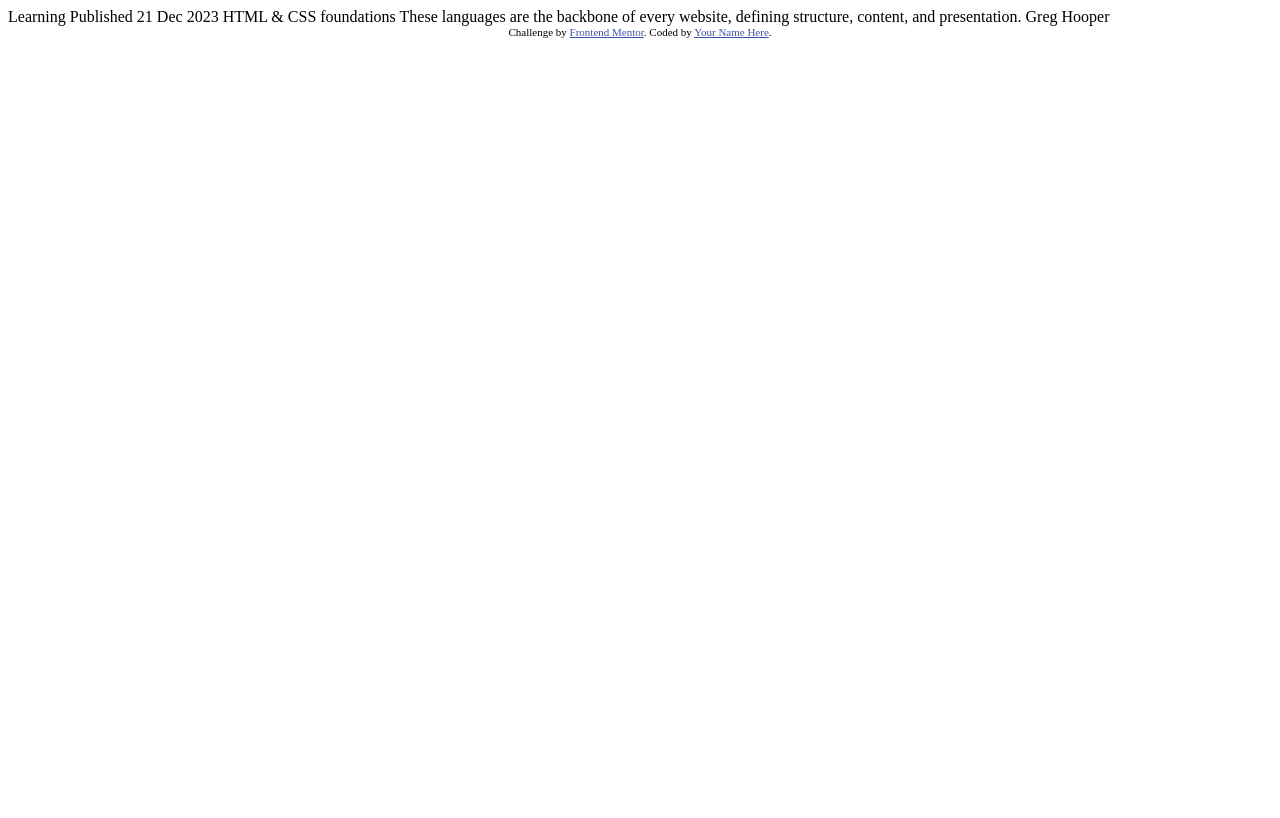
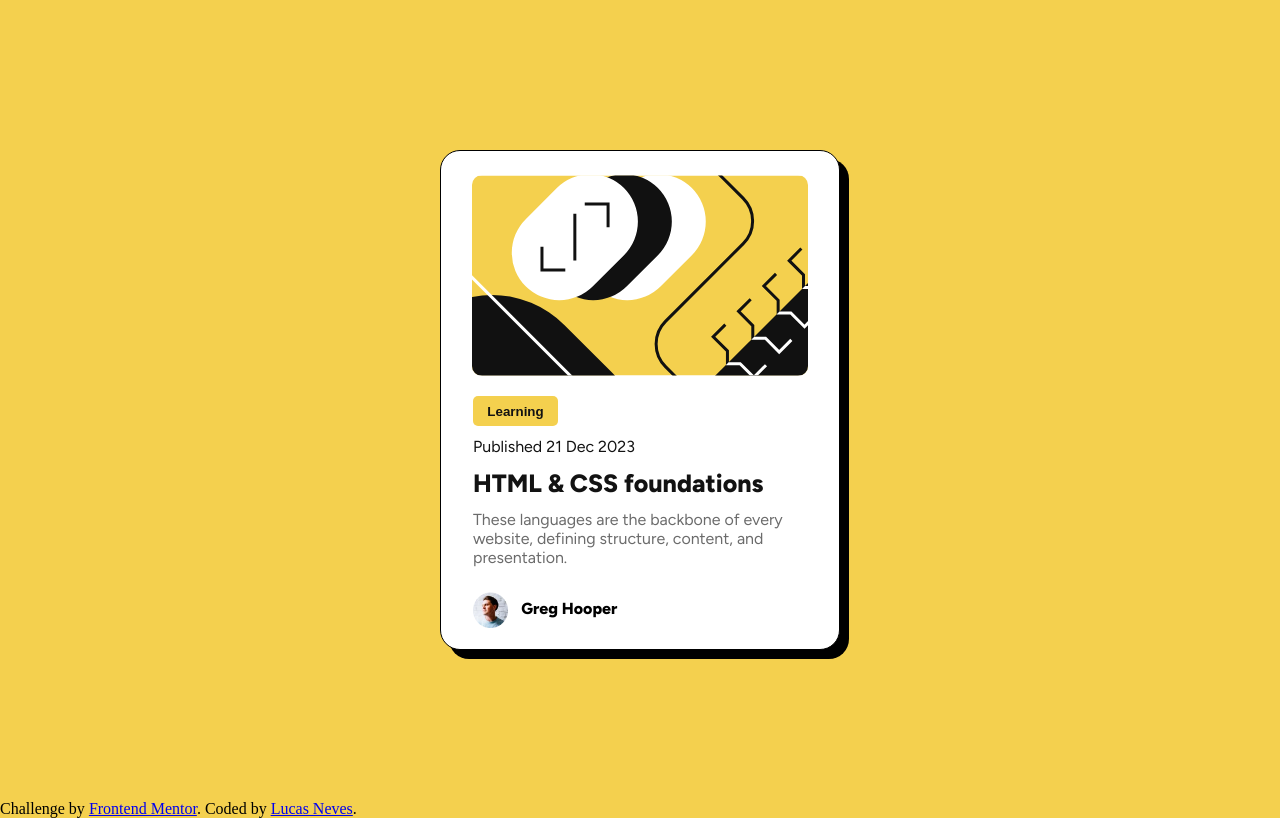
Before and after one commit to lucasnevesquintao/projetos-praticos-frontend-basico, a plain HTML site: page blog-preview-card/index.html in a window 1280 px wide. Drawn offline with Linux system fonts and the light colour scheme.

Commit message:
missão dada missão cumprida, receba!

```diff
--- a/blog-preview-card/index.html
+++ b/blog-preview-card/index.html
@@ -1,34 +1,45 @@
 <!DOCTYPE html>
 <html lang="en">
 <head>
+
   <meta charset="UTF-8">
   <meta name="viewport" content="width=device-width, initial-scale=1.0"> <!-- displays site properly based on user's device -->
-
   <link rel="icon" type="image/png" sizes="32x32" href="./assets/images/favicon-32x32.png">
-
+  <link rel="stylesheet" href="styles/style.css" media="all">
+  <link rel="stylesheet" href="styles/media-query.css" media="screen">
   <title>Frontend Mentor | Blog preview card</title>
 
-  <!-- Feel free to remove these styles or customise in your own stylesheet 👍 -->
-  <style>
-    .attribution { font-size: 11px; text-align: center; }
-    .attribution a { color: hsl(228, 45%, 44%); }
-  </style>
 </head>
 <body>
+<main>
+  <div class="container">
 
-  Learning
+    <div class="imagem">
+      <img src="assets/images/illustration-article.svg" alt="imagem de decoração">
+    </div>
 
-  Published 21 Dec 2023
+    <div class="paygemeuamor">
+      <button>Learning</button>
+      <p class="p1">Published 21 Dec 2023</p>
+    </div>
 
-  HTML & CSS foundations
+    <div class="heynmylove">
+      <h1>HTML & CSS foundations</h1>
+      <p class="p2">These languages are the backbone of every website, defining structure, content, and presentation.</p>
+    </div>
 
-  These languages are the backbone of every website, defining structure, content, and presentation.
+    <div class="granfinale">
+      <img class="greg" src="assets/images/image-avatar.webp" alt="imagem do Greg">
+      <p class="p3">Greg Hooper</p>
+    </div>
 
-  Greg Hooper
+  </div>
+</main>
 
   <div class="attribution">
     Challenge by <a href="https://www.frontendmentor.io?ref=challenge" target="_blank">Frontend Mentor</a>.
-    Coded by <a href="#">Your Name Here</a>.
+    Coded by <a href="https://github.com/lucasnevesquintao">Lucas Neves</a>.
   </div>
+
 </body>
 </html>
--- /dev/null
+++ b/blog-preview-card/styles/media-query.css
@@ -0,0 +1,30 @@
+* {
+    margin: 0px;
+    padding: 0px;
+    box-sizing: border-box;
+}
+
+/* Device Breakpoints
+    Telas Extra Pequenas(celular): até 576px
+    Telas Pequenas (celular, tablets): 577px a 768px
+    Telas Médias(tablets grandes): 769px a 1024px
+    Telas Grandes (desktops): 1025px a 1440px
+    Telas Extra Grandes (desktops, tv's)
+*/
+
+@media screen and (max-width: 576px) {
+    .container {
+        height: 500px;
+        width: 320px;
+    }
+
+    .imagem {
+        height: 180px;
+        width: auto;
+    }
+
+    .paygemeuamor, .heynmylove, .granfinale {
+        margin-top: 1.5rem;
+        margin-left: 1.20rem;
+    }
+}
--- /dev/null
+++ b/blog-preview-card/styles/style.css
@@ -0,0 +1,108 @@
+@import url('https://fonts.googleapis.com/css2?family=Figtree:ital,wght@0,300..900;1,300..900&display=swap');
+/*Weights: 500, 800*/
+
+* {
+    margin: 0px;
+    padding: 0px;
+    box-sizing: border-box;
+}
+
+:root {
+    --cor-de-fundo: hsl(47, 88%, 63%);
+    --cor-do-card: hsl(0, 0%, 100%);
+    --cor-paragrafo: hsl(0, 0%, 42%);
+    --cor-titulos: hsl(0, 0%, 7%);
+    --fonte: 'Figtree'
+}
+
+/*Font size (paragraph): 16px*/
+
+body, html {
+    background-color: var(--cor-de-fundo);
+}
+
+main {
+    height: 100dvh;
+    width: auto;
+    display: flex;
+    flex-flow: row nowrap;
+    justify-content: center;
+    align-items: center;
+    font-family: var(--fonte);
+}
+
+.container {
+    background-color: var(--cor-do-card);
+    height: 500px;
+    width: 400px;
+    border-radius: 20px;
+    border: 1px solid black;
+    box-shadow: 9px 9px 0px black;
+}
+
+.imagem, img{
+    border-radius: 10px;
+    display: flex;
+    justify-content: center;
+    margin-top: 0.75rem;
+}
+
+.paygemeuamor {
+    margin-top: 1.25rem;
+    margin-left: 2rem;
+}
+
+button {
+    color: var(--cor-titulos);
+    background-color: var(--cor-de-fundo);
+    border: none;
+    border-radius: 5px;
+    height: 30px;
+    width: 85px;
+    font-weight: 800;
+}
+
+p.p1 {
+    color: var(--cor-titulos);
+    margin-top: 0.70rem;
+}
+
+.heynmylove {
+    margin-left: 2rem;
+}
+
+h1 {
+    color: var(--cor-titulos);
+    font-weight: 800;
+    margin-top: 0.75rem;
+    font-size: 25px;
+}
+
+h1:hover {
+    color: var(--cor-de-fundo);
+}
+
+p.p2 {
+    color: var(--cor-paragrafo);
+    margin-top: 0.75rem;
+    font-size: 16px;
+}
+
+.granfinale {
+    margin-top: 0.80rem;
+    margin-left: 2rem;
+    display: flex;
+    align-items: center;
+}
+
+img.greg {
+    height: 36px;
+    width: auto;
+    margin-right: 0.80rem;
+}
+
+p.p3 {
+    margin-top: 10px;
+    font-weight: 800;
+    font-size: 16px;
+}
```
